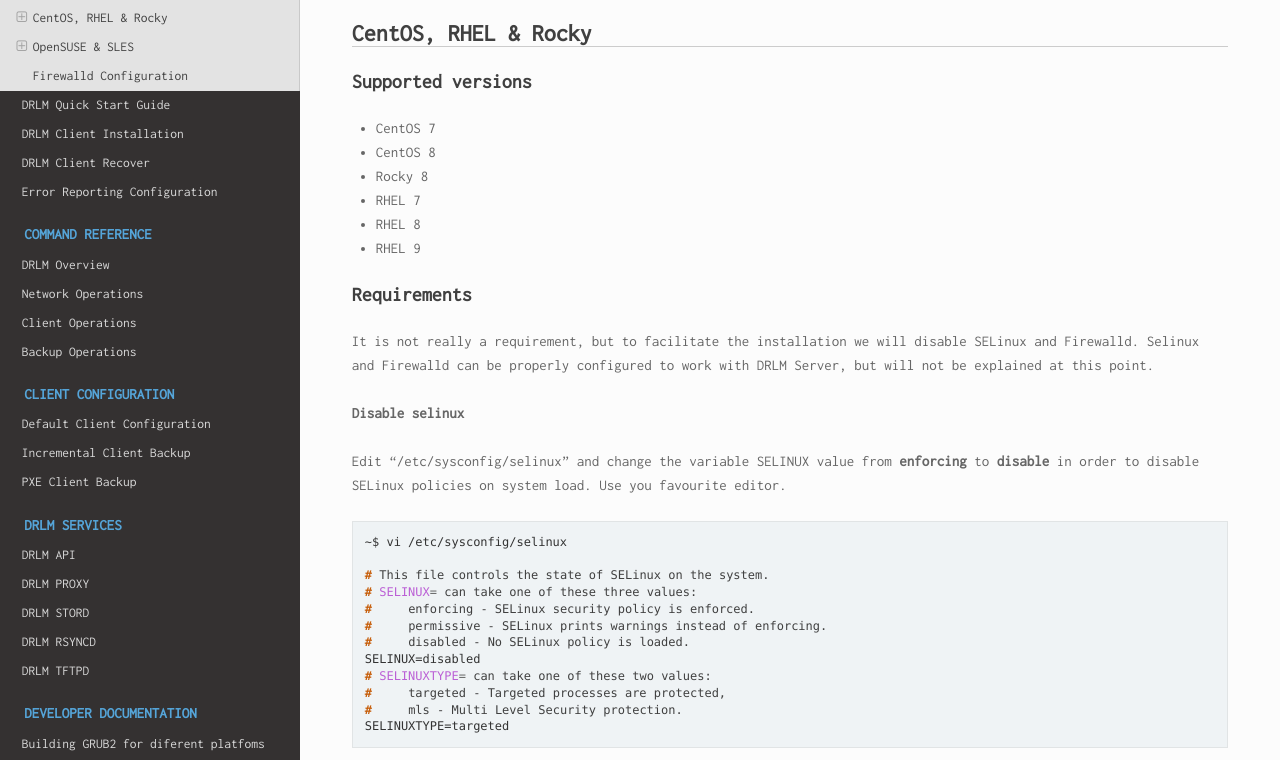
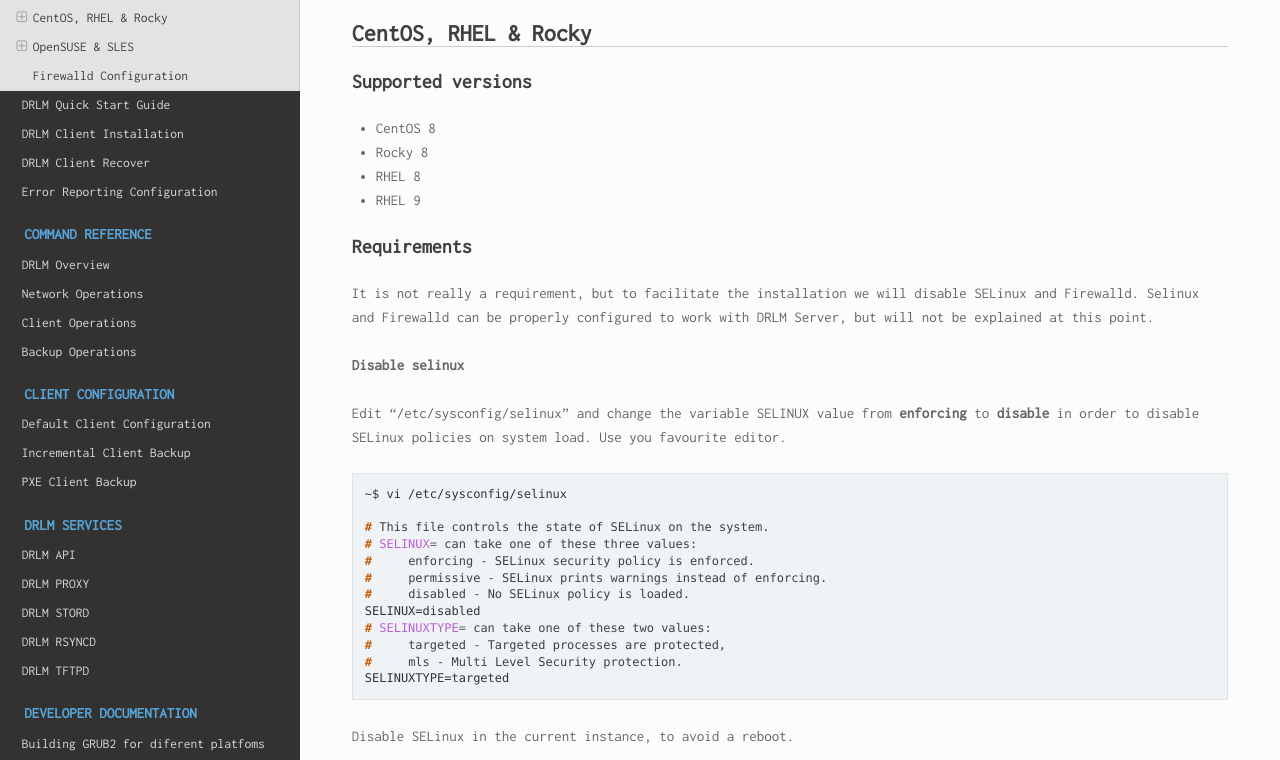
Before and after one commit to brainupdaters/drlm-docs, a Sphinx documentation site: the page built from docs/source/Install.rst, in a window 1280 px wide and 900 px high, scrolled down 1458 px, cut to the strip 140-900 px from the top of the window. Built offline with Sphinx 7.4.7 and the Read the Docs theme 2.0.0, drawn with Linux system fonts in a browser that asks for light colours; some web fonts are replaced.

Commit message:
update supported versions

```diff
--- a/docs/source/Install.rst
+++ b/docs/source/Install.rst
@@ -74,10 +74,8 @@
 Supported versions
 ~~~~~~~~~~~~~~~~~~
 
-* CentOS 7
 * CentOS 8
 * Rocky 8
-* RHEL 7
 * RHEL 8
 * RHEL 9
 
```
